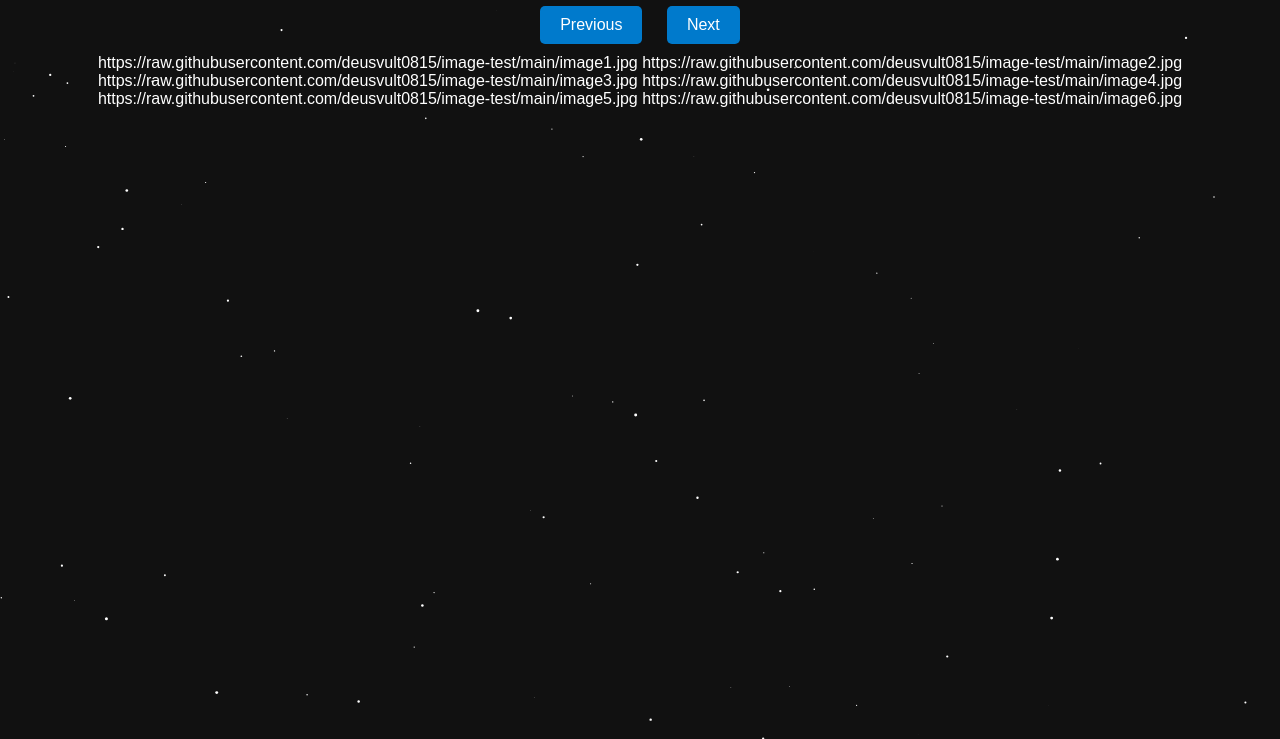
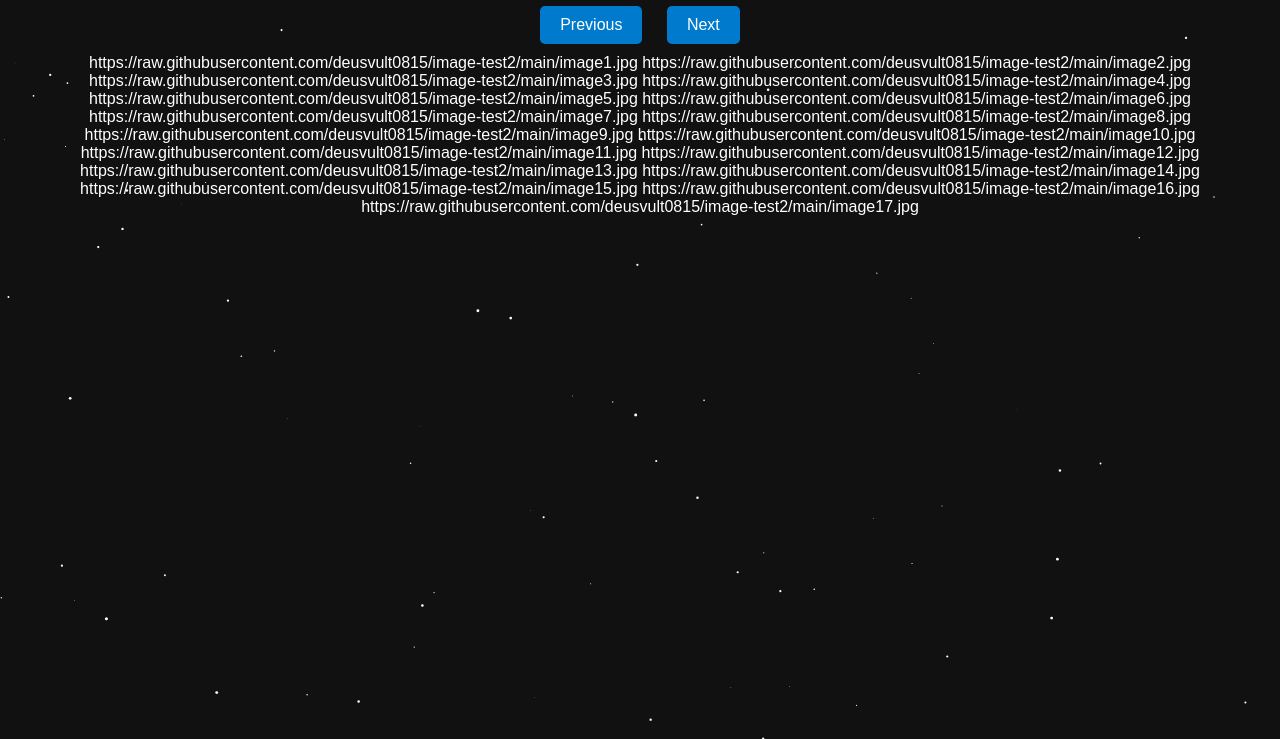
Before and after one commit to deusvult0815/image-test, a plain HTML site: page index.html in a window 1280 px wide. Shown: the part 61-800 px from the top of the page. Drawn offline with Linux system fonts and the light colour scheme.

Commit message:
Update index.html

```diff
--- a/index.html
+++ b/index.html
@@ -78,12 +78,23 @@
     <button onclick="nextImage()">Next</button>
   </div>
   <div class="slideshow" onmouseover="pauseSlideshow()" onmouseout="resumeSlideshow()">
-    https://raw.githubusercontent.com/deusvult0815/image-test/main/image1.jpg
-    https://raw.githubusercontent.com/deusvult0815/image-test/main/image2.jpg
-    https://raw.githubusercontent.com/deusvult0815/image-test/main/image3.jpg
-    https://raw.githubusercontent.com/deusvult0815/image-test/main/image4.jpg
-    https://raw.githubusercontent.com/deusvult0815/image-test/main/image5.jpg
-    https://raw.githubusercontent.com/deusvult0815/image-test/main/image6.jpg
+    https://raw.githubusercontent.com/deusvult0815/image-test2/main/image1.jpg
+    https://raw.githubusercontent.com/deusvult0815/image-test2/main/image2.jpg
+    https://raw.githubusercontent.com/deusvult0815/image-test2/main/image3.jpg
+    https://raw.githubusercontent.com/deusvult0815/image-test2/main/image4.jpg
+    https://raw.githubusercontent.com/deusvult0815/image-test2/main/image5.jpg
+    https://raw.githubusercontent.com/deusvult0815/image-test2/main/image6.jpg
+    https://raw.githubusercontent.com/deusvult0815/image-test2/main/image7.jpg
+    https://raw.githubusercontent.com/deusvult0815/image-test2/main/image8.jpg
+    https://raw.githubusercontent.com/deusvult0815/image-test2/main/image9.jpg
+    https://raw.githubusercontent.com/deusvult0815/image-test2/main/image10.jpg
+    https://raw.githubusercontent.com/deusvult0815/image-test2/main/image11.jpg
+    https://raw.githubusercontent.com/deusvult0815/image-test2/main/image12.jpg
+    https://raw.githubusercontent.com/deusvult0815/image-test2/main/image13.jpg
+    https://raw.githubusercontent.com/deusvult0815/image-test2/main/image14.jpg
+    https://raw.githubusercontent.com/deusvult0815/image-test2/main/image15.jpg
+    https://raw.githubusercontent.com/deusvult0815/image-test2/main/image16.jpg
+    https://raw.githubusercontent.com/deusvult0815/image-test2/main/image17.jpg
   </div>
 
   <script>
```
